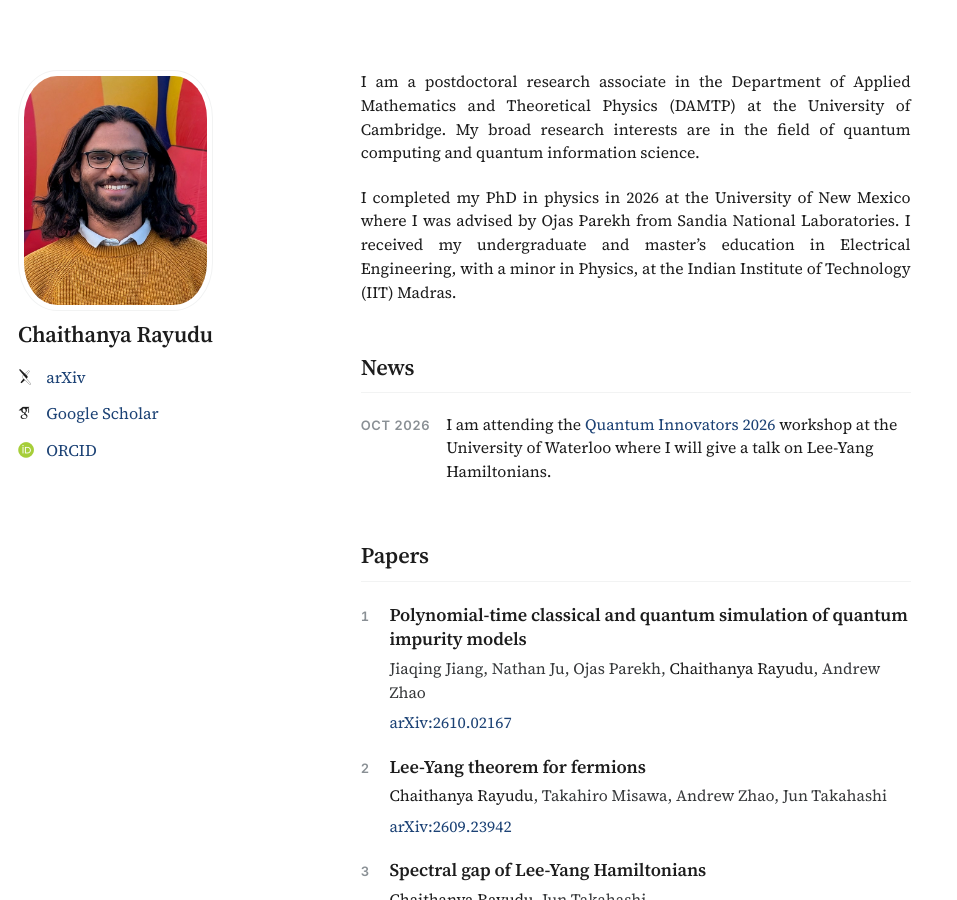
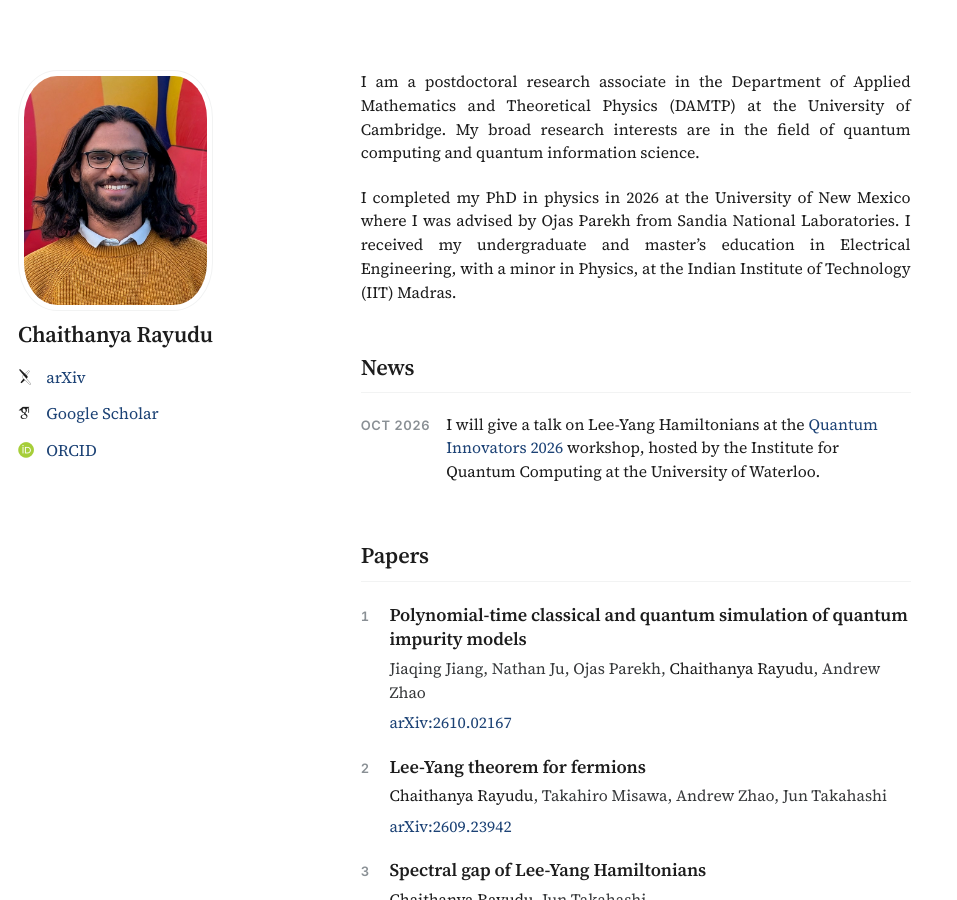
Before and after one commit to chaithanyarss/chaithanyarss.github.io, a Jekyll site: the page built from _pages/about.md, in a window 1280 px wide and 900 px high. Shown: the whole window, without its empty margins (0-957 px from the left). Built offline with Jekyll 4.4.1, drawn with Linux system fonts in a browser that asks for light colours; some web fonts are replaced.

Commit message:
Wording adjustments in the news section.

```diff
--- a/_data/news.yml
+++ b/_data/news.yml
@@ -1,2 +1,2 @@
 - date: "Oct 2026"
-  text: "I am attending the [Quantum Innovators 2026](https://uwaterloo.ca/institute-for-quantum-computing/events/quantum-innovators-2026) workshop at the University of Waterloo where I will give a talk on Lee-Yang Hamiltonians."
+  text: "I will give a talk on Lee-Yang Hamiltonians at the [Quantum Innovators 2026](https://uwaterloo.ca/institute-for-quantum-computing/events/quantum-innovators-2026) workshop, hosted by the Institute for Quantum Computing at the University of Waterloo."
```
